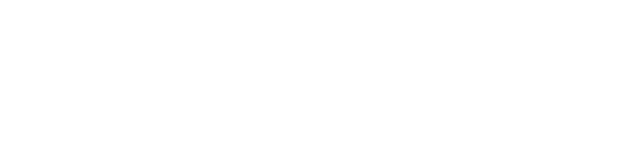
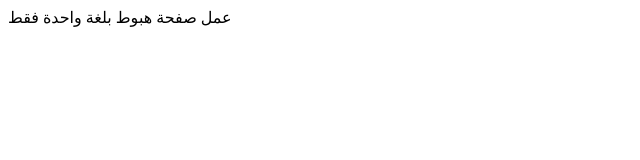
Before and after one commit to mohamedmehdigara/One-landing-page, a plain HTML site: page index.html in a window 1280 px wide. Shown: the whole page, without its empty margins (0-640 px from the left). Drawn offline with Linux system fonts and the light colour scheme.

Commit message:
added files

```diff
--- a/index.html
+++ b/index.html
@@ -6,6 +6,6 @@
     <title>عمل صفحة هبوط بلغة واحدة فقط</title>
 </head>
 <body>
-
+    عمل صفحة هبوط بلغة واحدة فقط
 </body>
 </html>
```
